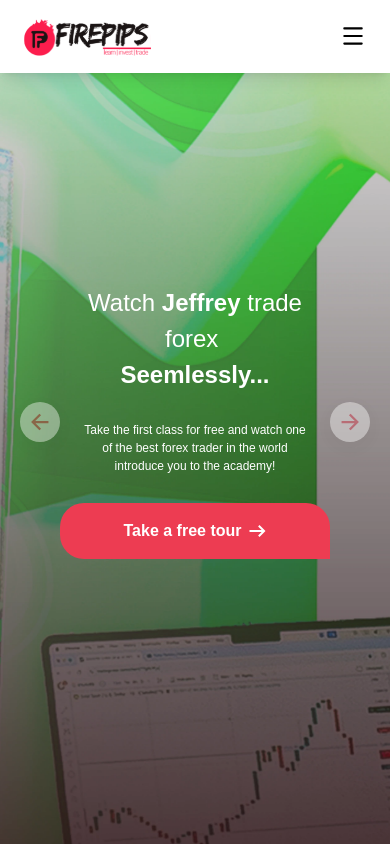
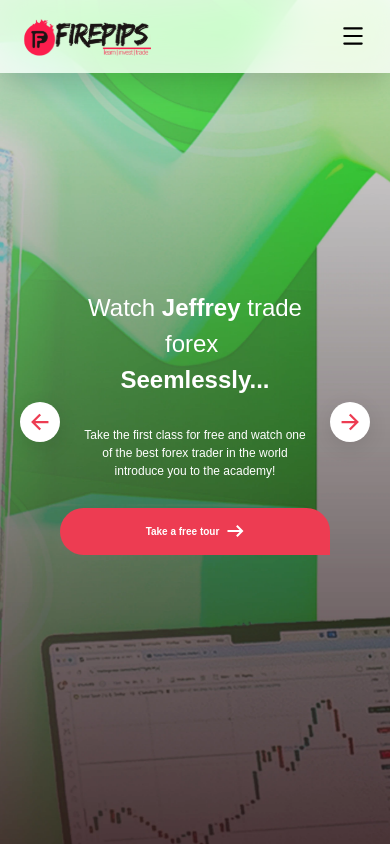
Before and after one commit to Bhadralok/Firepipsfx, a React (Vite) app: page / in a window 390 px wide. Shown: the top 846 px of the page. Built offline with nearby package versions, Linux system fonts and the light colour scheme; a web font is replaced by a local one.

Commit message:
Implemented the blog page for mobile

```diff
--- a/src/Components/Header.jsx
+++ b/src/Components/Header.jsx
@@ -23,8 +23,8 @@ export default function Header() {
   const scrollToTop = () => window.scrollTo({ top: 0 });
 
   return (
-    <header className="fixed top-0 left-0 w-full z-50 bg-white shadow-lg">
-      <div className="flex items-center  justify-between px-6 md:px-10 py-4">
+    <header className="fixed top-0 left-0 md:px-0 w-full z-50 glass-header shadow-lg">
+      <div className="flex items-center justify-between px-6 md:px-10 py-4">
         <img
           src={Logo}
           alt="Logo"
--- a/src/Components/SupportPageSent.jsx
+++ b/src/Components/SupportPageSent.jsx
@@ -8,7 +8,7 @@ export default function SupportPageSent({ onClick }) {
   return (
     <div className="px-7.5 py-10 flex support-container flex-col items-center justify-center gap-7.5 text-center">
       <img src={sent} alt="" />
-      <div className="flex flex-col gap-5">
+      <div className="flex flex-col gap-lo5">
         <h1>Your message has been sent!</h1>
         <p>Expect a response from us in the next 2 - 4 hours.</p>
       </div>
--- a/src/Data/BlogData.js
+++ b/src/Data/BlogData.js
@@ -121,3 +121,4 @@ Now, relaxation isn't a luxury, it's a necessity.  It's built into my schedule,
     `,
   },
 ];
+// export const blogData = [];
--- a/src/Pages/Blogs.jsx
+++ b/src/Pages/Blogs.jsx
@@ -21,7 +21,7 @@ export default function Blogs() {
   console.log(last);
 
   return (
-    <div className="pt-36 px-10">
+    <div className="md:pt-36 pt-30 md:px-10 px-4">
       <div className="flex items-center pb-15 justify-between">
         <h1 className="font-black md:text-5xl text-2xl">FirepipsFX Blog</h1>
         <p className="flex items-center gap-2 justify-center font-black">
@@ -49,7 +49,7 @@ export default function Blogs() {
           </div>
         </div>
       ) : (
-        <div className="pb-40 flex gap-10 px-10 flex-wrap items-center justify-left ">
+        <div className="md:pb-40 pb-16 flex gap-10 md:px-10 md:flex-wrap md:flex-row flex-col items-center md:justify-left ">
           {blogData.map((blog) => (
             <BlogCard
               key={blog.id}
--- a/src/Pages/LandingPage.jsx
+++ b/src/Pages/LandingPage.jsx
@@ -74,8 +74,9 @@ export default function LandingPage() {
         style={{ backgroundImage: `url(${images[index]})` }}
         className="flex items-center px-5 justify-between h-screen bg-cover bg-center transition-all duration-700"
       >
-        <div>
+        <div className="">
           <RoundButtons
+            opacity=""
             onClick={handlePrev}
             icon={<IoArrowBackSharp size={24} />}
           />
@@ -93,10 +94,12 @@ export default function LandingPage() {
               Enroll now to gain access to over 80 in-depth courses that
               carefully explains the extreme complexities of the forex market.
             </p>
-            <div className="flex gap-6 md:w-[29.75rem]">
+            <div className="flex gap-6 md:w-[29.75rem] w-full">
               <div className="md:w-fit w-full">
                 <CustomButton icon1={<MdKeyboardDoubleArrowDown size={24} />}>
-                  Enroll with us now
+                  <span className="md:text-sm text-[10px]">
+                    Enroll with us now
+                  </span>
                 </CustomButton>
               </div>
               <div className="md:block hidden">
@@ -124,7 +127,7 @@ export default function LandingPage() {
             </p>
             <div className="flex gap-6 md:w-[207px] w-full">
               <CustomButton icon1={<img src={arrowRight} />}>
-                Take a free tour
+                <span className="md:text-sm text-[10px]">Take a free tour</span>
               </CustomButton>
             </div>
           </div>
@@ -144,18 +147,22 @@ export default function LandingPage() {
               also talk to our support team using our Whatsapp customer support
               platform.
             </p>
-            <div className="flex md:flex-row flex-col px-5 w-fullzq gap-6 md:w-[35.75rem]">
+            <div className="flex md:flex-row flex-col px-5 w-full gap-4 md:w-[35.75rem]">
               <CustomButton
                 icon2={<AiOutlinePlus size={20} />}
                 onClick={() => navigate("/support")}
               >
-                Create a support ticket
+                <span className="md:text-sm text-[10px]">
+                  Create a support ticket
+                </span>
               </CustomButton>
               <CustomButton
                 variant="whiteOutline"
                 icon1={<FiArrowUpRight size={20} />}
               >
-                Talk to us on Whatsapp
+                <span className="md:text-sm text-[10px]">
+                  Talk to us on Whatsapp
+                </span>
               </CustomButton>
             </div>
           </div>
@@ -163,6 +170,7 @@ export default function LandingPage() {
         <div>
           <RoundButtons
             onClick={handleNext}
+            opacity=""
             icon={<IoArrowForwardSharp size={24} />}
           />
         </div>
--- a/src/Pages/Support.jsx
+++ b/src/Pages/Support.jsx
@@ -15,15 +15,15 @@ export default function Support() {
   return (
     <Modal>
       <div
-        className="flex flex-col h-screen gap-7 bg-cover pt-24 w-full items-center justify-center bg-gradient-to-b from-transparent to-[#1E0306]"
+        className="flex flex-col h-screen gap-7 md:bg-cover bg-cover bg-center bg-no-repeat pt-24 w-full items-center justify-center bg-gradient-to-b from-transparent to-[#1E0306]"
         style={{ backgroundImage: `url(${images[0]})` }}
       >
-        <h1 className="text-5xl font-medium text-white text-center">
+        <h1 className="md:text-5xl text-2xl font-medium text-white text-center">
           <em className="not-italic font-black ">Whatever</em>
           &nbsp;the issue is, we are <br /> here to&nbsp;
           <em className="not-italic font-black ">help!</em>
         </h1>
-        <p className="text-white font-medium leading-normal text-sm text-center w-[726px]">
+        <p className="text-white font-medium px-4 w-full leading-normal md:text-sm text-[12px] text-center md:w-[726px]">
           Create a{" "}
           <em className="font-black not-italic">support request ticket</em> to
           tell us the issue you are experiencing with our services or ask any
@@ -32,20 +32,24 @@ export default function Support() {
           also talk to our support team using our Whatsapp customer support
           platform.
         </p>
-        <div className="flex gap-6 w-[35.75rem]">
+        <div className="flex gap-6 md:w-fit">
           <Modal.Trigger>
             <CustomButton
               icon2={<AiOutlinePlus size={20} />}
               onClick={() => setHasData(false)}
             >
-              Create a support ticket
+              <span className="md:text-sm text-[10px] ">
+                Create a support ticket
+              </span>
             </CustomButton>
           </Modal.Trigger>
           <CustomButton
             variant="whiteOutline"
             icon1={<FiArrowUpRight size={20} />}
           >
-            Talk to us on Whatsapp
+            <span className="md:text-sm text-[10px] ">
+              Talk to us on Whatsapp
+            </span>
           </CustomButton>
         </div>
       </div>
--- a/src/UI/BlogCard.jsx
+++ b/src/UI/BlogCard.jsx
@@ -1,4 +1,8 @@
 import CustomButton from "./CustomButton";
+import firstCover from "../assets/Cover-img1.webp";
+import arrowRight from "../assets/arrowRight.svg";
+import blogRedLine from "../assets/blogRedLine.svg";
+
 export default function BlogCard({
   // id,
   Title,
@@ -11,7 +15,9 @@ export default function BlogCard({
   const firstName = Author?.split(" ")[0];
 
   return (
-    <div className="w-[25rem] h-fit shadow-2xl flex flex-col shrink-0 overflow-hidden inputs  text-primary-black">
+    <>
+      {/* desktop blog card */}
+      <div className="w-[25rem] h-fit hidden md:flex shadow-2xl flex-col shrink-0 overflow-hidden inputs  text-primary-black">
         <div className="h-[50%] overflow-hidden">
           <img src={Cover} alt="" className="object-contain" />
         </div>
@@ -39,5 +45,35 @@ export default function BlogCard({
           <CustomButton onClick={onClick}>Read More</CustomButton>
         </div>
       </div>
+
+      {/* mobile blog card */}
+      <div className="w-full md:hidden h-full flex flex-col gap-5">
+        <div className="w-full h-50 inputs overflow-hidden">
+          <img src={Cover} alt="" className="object-contain" />
+        </div>
+        <div className="flex items-center justify-between">
+          <p className="text-[10px] text-primary-red tracking-widest font-medium">
+            {firstName?.toUpperCase()}
+          </p>
+          <p className="text-secondary-black text-[12px]">{Date}</p>
+        </div>
+        <h1 className="text-primary-black font-black">{Title}</h1>
+        <p className="text-[12px] text-secondary-black font-medium">
+          {Snippet}
+        </p>
+        <div className="w-fit">
+          <CustomButton
+            icon1={<img src={arrowRight} className="h-2" />}
+            onClick={onClick}
+          >
+            <span className="text-[10px] font-bold">Read full story</span>
+          </CustomButton>
+        </div>
+        <div>
+          <img src={blogRedLine} alt="" className="w-full py-2.5" />
+          {}
+        </div>
+      </div>
+    </>
   );
 }
--- a/src/UI/RoundButtons.jsx
+++ b/src/UI/RoundButtons.jsx
@@ -1,8 +1,12 @@
-export default function RoundButtons({ icon, onClick }) {
+export default function RoundButtons({
+  icon,
+  onClick,
+  opacity = "opacity-40",
+}) {
   return (
     <div>
       <button
-        className={`rounded-full md:opacity-100 opacity-40 shadow-[0_5px_20px_rgba(0,0,0,0.1)] md:size-[60px] size-10  flex items-center justify-center bg-white text-primary-red`}
+        className={`${opacity} rounded-full md:opacity-100 shadow-[0_5px_20px_rgba(0,0,0,0.1)] md:size-[60px] size-10  flex items-center justify-center bg-white text-primary-red`}
         onClick={onClick}
       >
         <span>{icon}</span>
--- a/src/index.css
+++ b/src/index.css
@@ -109,3 +109,11 @@ ul > li {
 .box-shadow {
   box-shadow: 0 6px 55px 10px rgba(0, 0, 0, 0.06);
 }
+
+.glass-header {
+  background: rgba(255, 255, 255, 0.8);
+  backdrop-filter: blur(20px) saturate(180%);
+  -webkit-backdrop-filter: blur(20px) saturate(180%);
+  box-shadow: 0 8px 32px rgba(0, 0, 0, 0.2);
+  color: black;
+}
```
Also changed, not shown: src/assets/blogRedLine.svg (added). Lines whose indentation alone changed are shown as unchanged.
